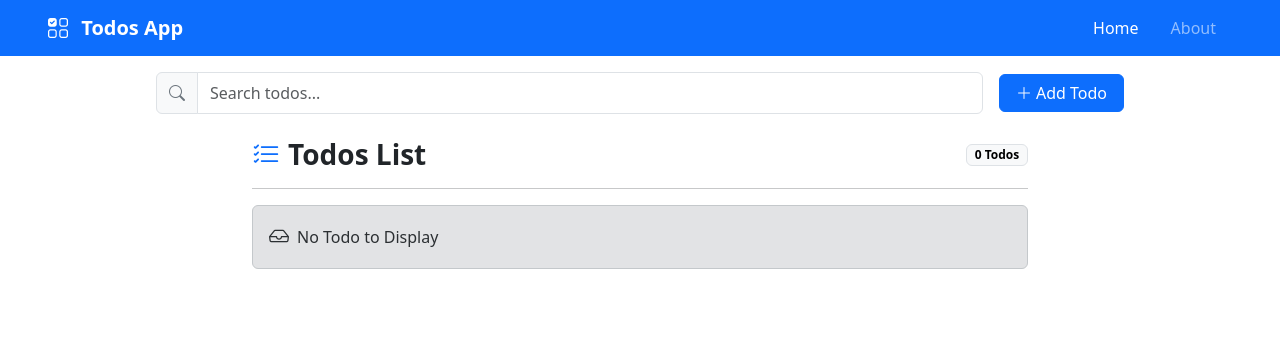
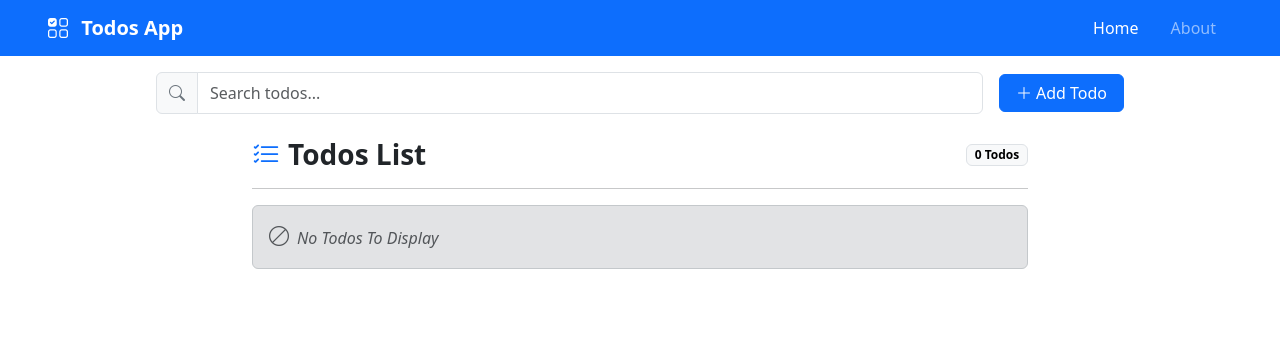
Before and after one commit to anshulvishwakarma105/MyTodos, a React (Vite) app: page / in a window 1280 px wide. Shown: the top 343 px of the page. Built offline with nearby package versions, Linux system fonts and the light colour scheme.

Commit message:
Added a condition to show no todo to display and nothing is pending

```diff
--- a/src/components/uiComponents/Todos.jsx
+++ b/src/components/uiComponents/Todos.jsx
@@ -15,8 +15,8 @@ export default function Todos({ todos, onEdit, onDone, onConfirm, onSearch }) {
     }, [])
 
     const displayTodos = onSearch ? onSearch : todos
-    const pendingTodos = displayTodos.filter(todo => !todo.completed);
-    const completedTodos = displayTodos.filter(todo => todo.completed);
+    const pendingTodos = displayTodos.filter(todo => !todo.completed)
+    const completedTodos = displayTodos.filter(todo => todo.completed)
 
     return (
         <div className="container pb-3 my-2" style={{ maxWidth: "800px" }}>
@@ -30,7 +30,9 @@ export default function Todos({ todos, onEdit, onDone, onConfirm, onSearch }) {
                 </span>
             </div>
             <hr />
-            { pendingTodos.length? (
+            {displayTodos.length > 0 ? (
+                <>
+                    {pendingTodos.length ? (
                         pendingTodos.map((todo, index) => (
                             <TodoItem
                                 key={todo.sno}
@@ -44,9 +46,9 @@ export default function Todos({ todos, onEdit, onDone, onConfirm, onSearch }) {
                             />
                         ))
                     ) : (
-                <div className="alert alert-secondary d-flex align-items-center gap-2 mb-0">
-                    <i className="bi bi-inbox fs-5"></i>
-                    <span>No Todo to Display</span>
+                        <div className="alert alert-secondary mb-2 fst-italic text-muted">
+                            <i className="bi bi-ban fs-5 me-2"></i>
+                            <span>No Pending Todo</span>
                         </div>
                     )}
                     {completedTodos.length ? (
@@ -87,6 +89,13 @@ export default function Todos({ todos, onEdit, onDone, onConfirm, onSearch }) {
                             </div>
                         </div>
                     ) : null}
+                </>
+            ) : (
+                <div className="alert alert-secondary mb-2 fst-italic text-muted">
+                    <i className="bi bi-ban fs-5 me-2"></i>
+                    <span>No Todos To Display</span>
+                </div>
+            )}
         </div>
     )
 }
```
Lines whose indentation alone changed are shown as unchanged.
